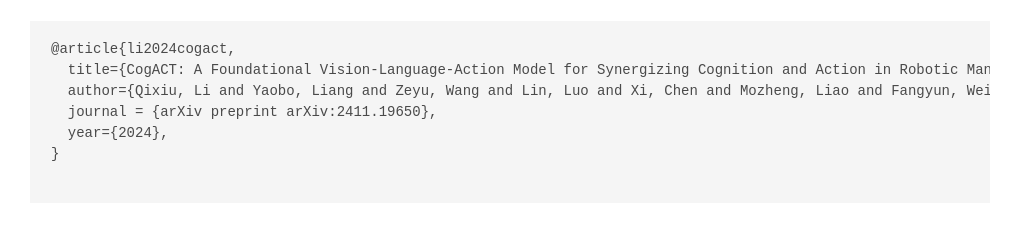
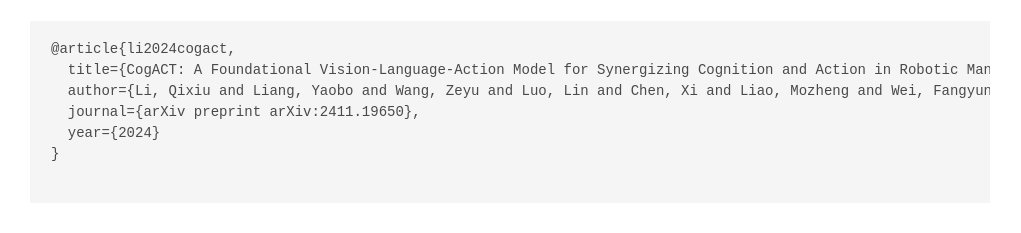
Before and after one commit to CoACT-VLA/CoACT-VLA.github.io, a plain HTML site: page index.html in a window 1280 px wide. Shown: the part 8206-8439 px from the top of the page, without its empty margins (130-1151 px from the left). Drawn offline with Linux system fonts and the light colour scheme; some icons are missing; a web font is replaced by a local one.

Commit message:
Update Bibtex

```diff
--- a/index.html
+++ b/index.html
@@ -741,9 +741,9 @@
       <pre>
 <code>@article{li2024cogact,
   title={CogACT: A Foundational Vision-Language-Action Model for Synergizing Cognition and Action in Robotic Manipulation},
-  author={Qixiu, Li and Yaobo, Liang and Zeyu, Wang and Lin, Luo and Xi, Chen and Mozheng, Liao and Fangyun, Wei and Yu, Deng and Sicheng, Xu and Yizhong, Zhang and Xiaofan, Wang and Bei, Liu and Jianlong, Fu and Jianmin, Bao and Dong, Chen and Yuanchun, Shi and Jiaolong, Yang and Baining, Guo},
-  journal = {arXiv preprint arXiv:2411.19650},
-  year={2024},
+  author={Li, Qixiu and Liang, Yaobo and Wang, Zeyu and Luo, Lin and Chen, Xi and Liao, Mozheng and Wei, Fangyun and Deng, Yu and Xu, Sicheng and Zhang, Yizhong and others},
+  journal={arXiv preprint arXiv:2411.19650},
+  year={2024}
 }
   </code></pre>
     </div>
```
